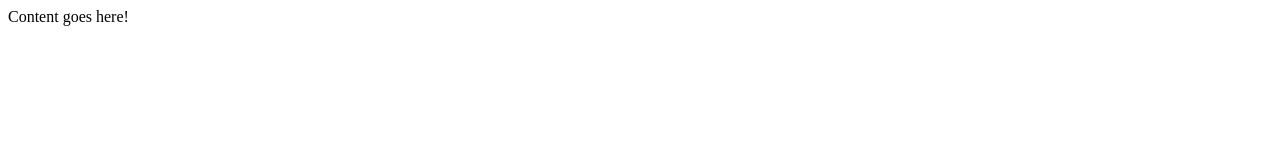
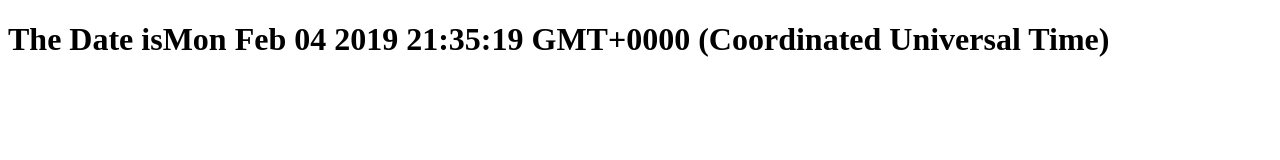
Before and after one commit to manjinder1998/C0695906, a plain HTML site: page C0695906/index.html in a window 1280 px wide. Drawn offline with Linux system fonts and the light colour scheme.

Commit message:
added java

```diff
--- a/C0695906/index.html
+++ b/C0695906/index.html
@@ -6,7 +6,10 @@
     <link href="css/default.css" rel="stylesheet" />
 </head>
 <body>
-    <div>Content goes here!</div>
-    <script src="js/main.js"></script>
+    <div>MANJINDER RULES THE WEB WORLD!!!</div>
+    <script>
+        var date = new Date();
+        document.body.innerHTML = "<h1> The Date is" + date + "</h1>";
+    </script>
 </body>
 </html>
```
